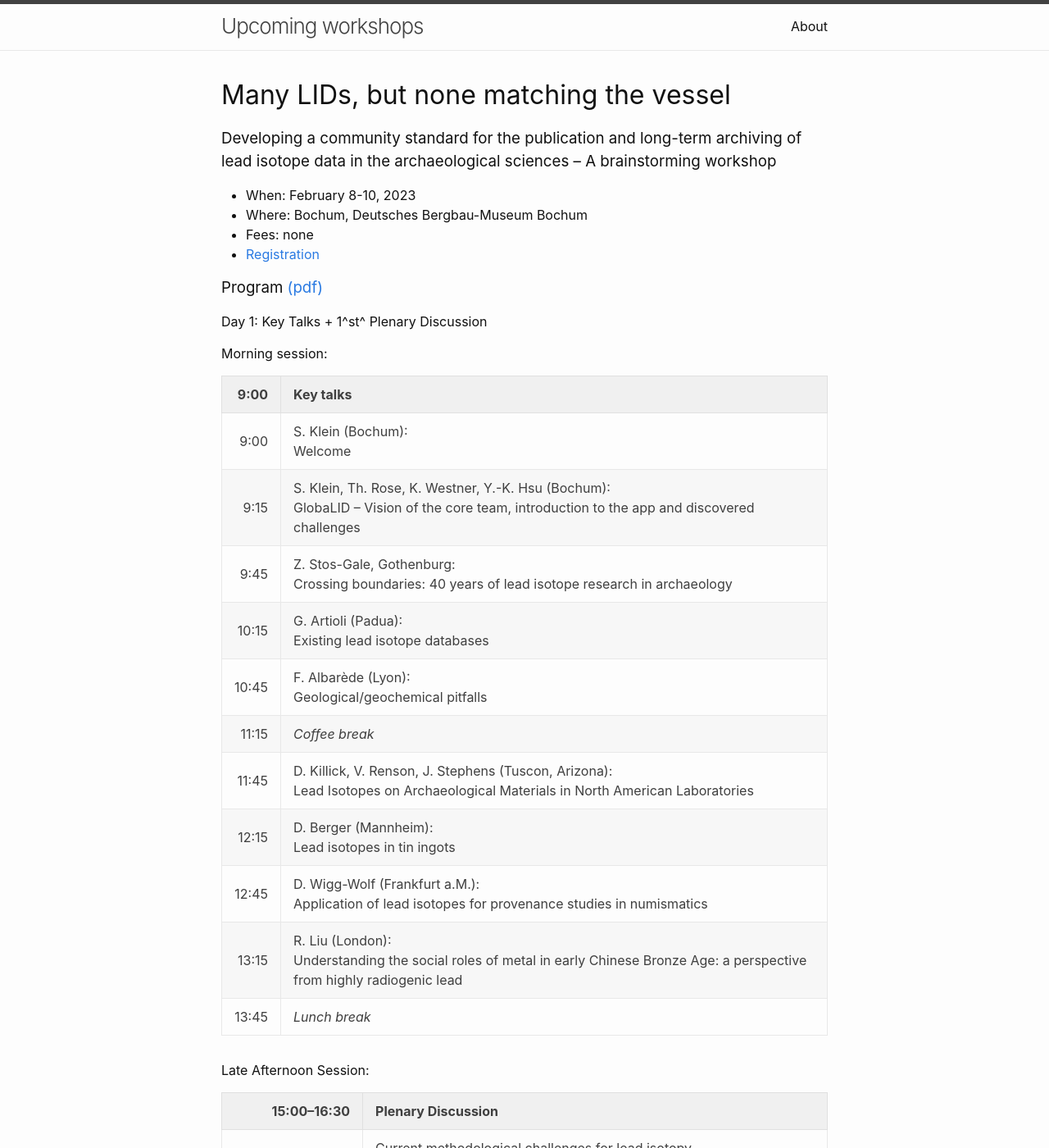
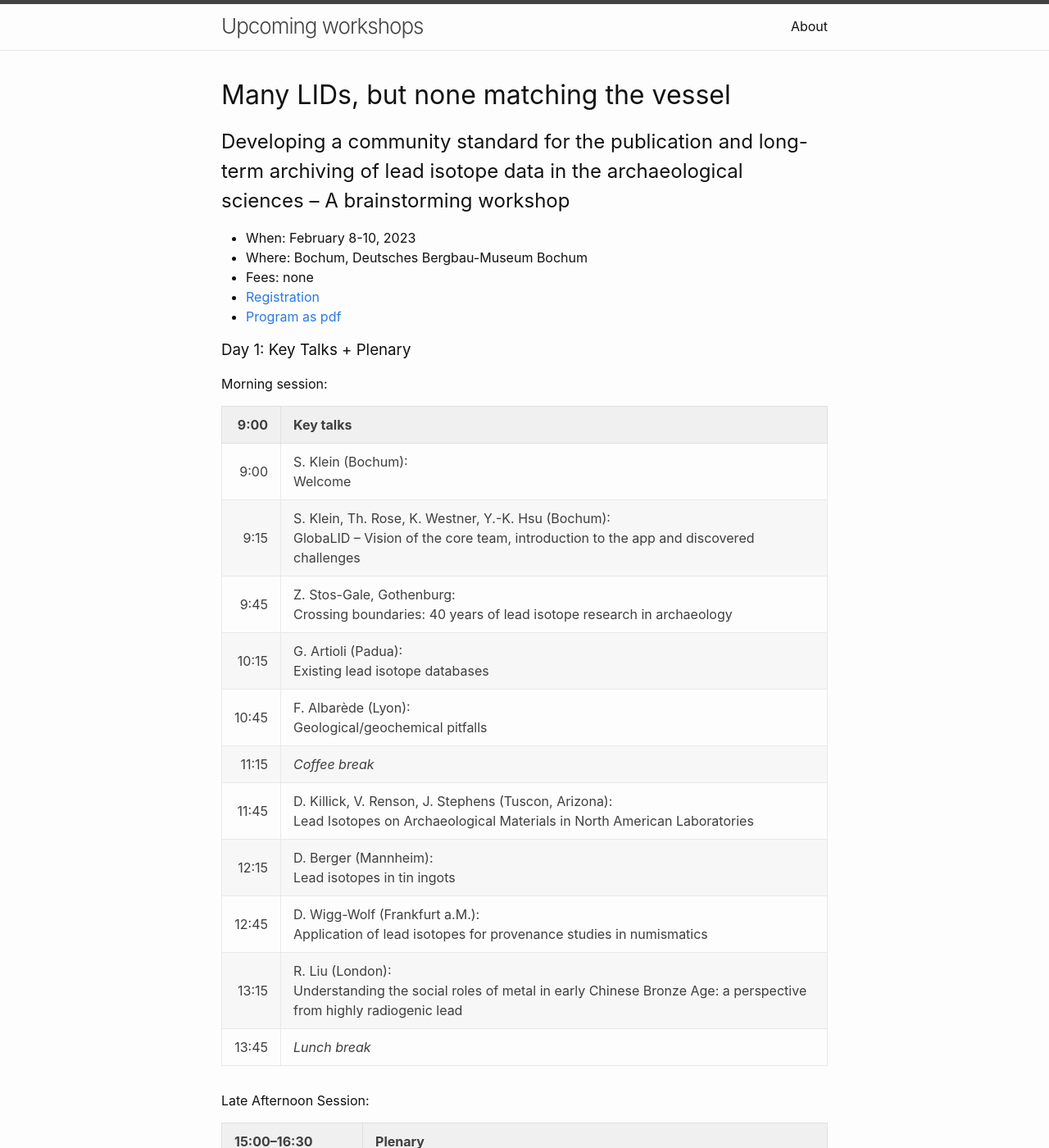
Before and after one commit to archmetalDBM/workshop, a Jekyll site: the page built from index.md, in a window 1280 px wide and 1400 px high. Shown: the whole window at 82% size. Built offline with Jekyll 4.4.1, drawn with Linux system fonts in a browser that asks for light colours.

Commit message:
fix formatting

```diff
--- a/index.md
+++ b/index.md
@@ -9,17 +9,15 @@
 title: "Many LIDs, but none matching the vessel"
 ---
 
-### Developing a community standard for the publication and long-term archiving of lead isotope data in the archaeological sciences -- A brainstorming workshop
+## Developing a community standard for the publication and long-term archiving of lead isotope data in the archaeological sciences -- A brainstorming workshop
 
 * When: February 8-10, 2023
 * Where: Bochum, Deutsches Bergbau-Museum Bochum
 * Fees: none
 * [Registration](https://terminplaner.dfn.de/DWabVr7CAhFxjY2N)
+* [Program as pdf](assets/workshop_globalid-1.pdf)
 
-
-### Program [(pdf)](assets/workshop_globalid-1.pdf)
-
-#### Day 1: Key Talks + 1^st^ Plenary Discussion
+### Day 1: Key Talks + Plenary
 
 Morning session:
 
@@ -39,8 +37,8 @@
 
 Late Afternoon Session:
 
-|15:00--16:30|Plenary Discussion|
-|-----:|:-----------------------|
+|15:00--16:30|Plenary|
+|-----|-----------------------|
 ||Current methodological challenges for lead isotopy<br />Existing approaches to a community standard<br />Pro and cons of a community standard|
 
 #### Day 2: Round Tables + Workshop Dinner
```
